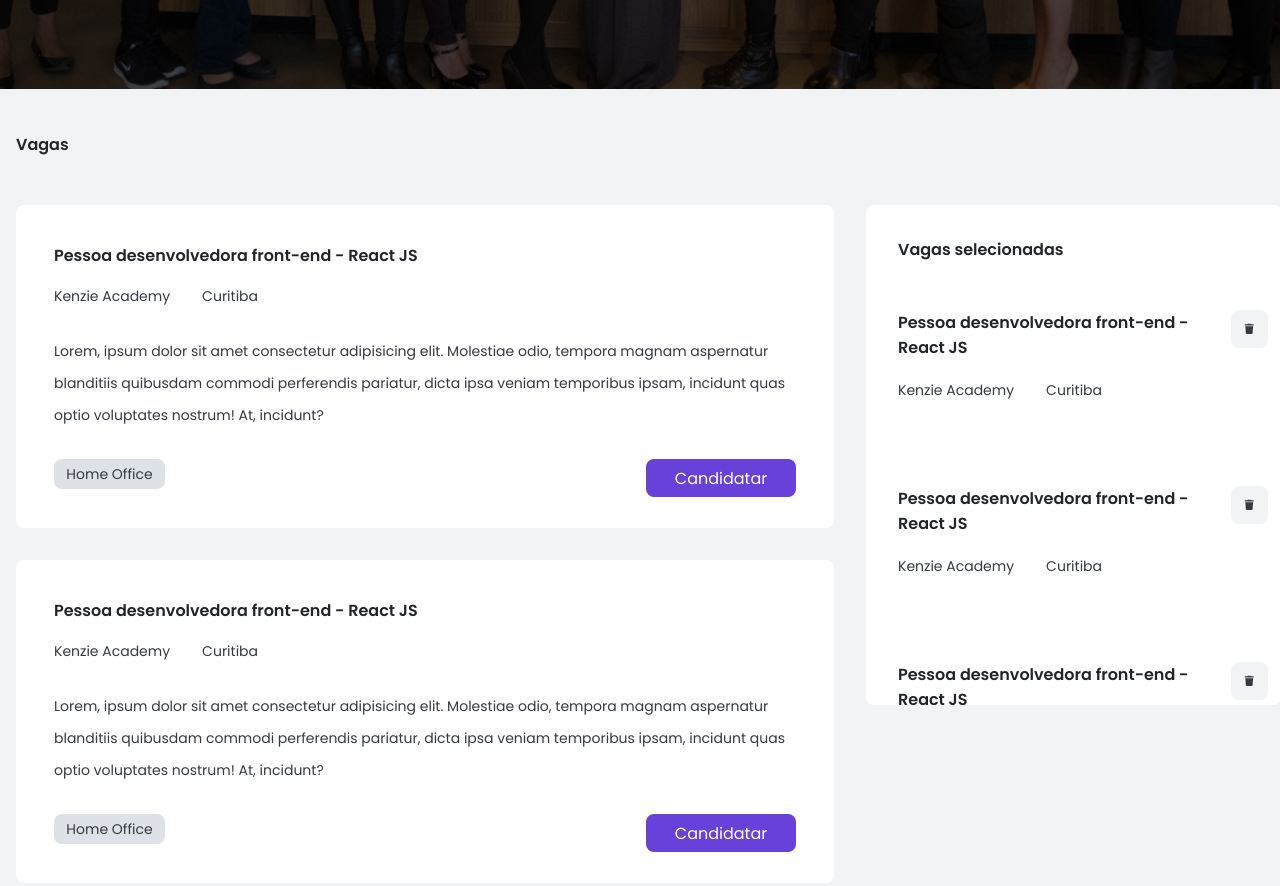
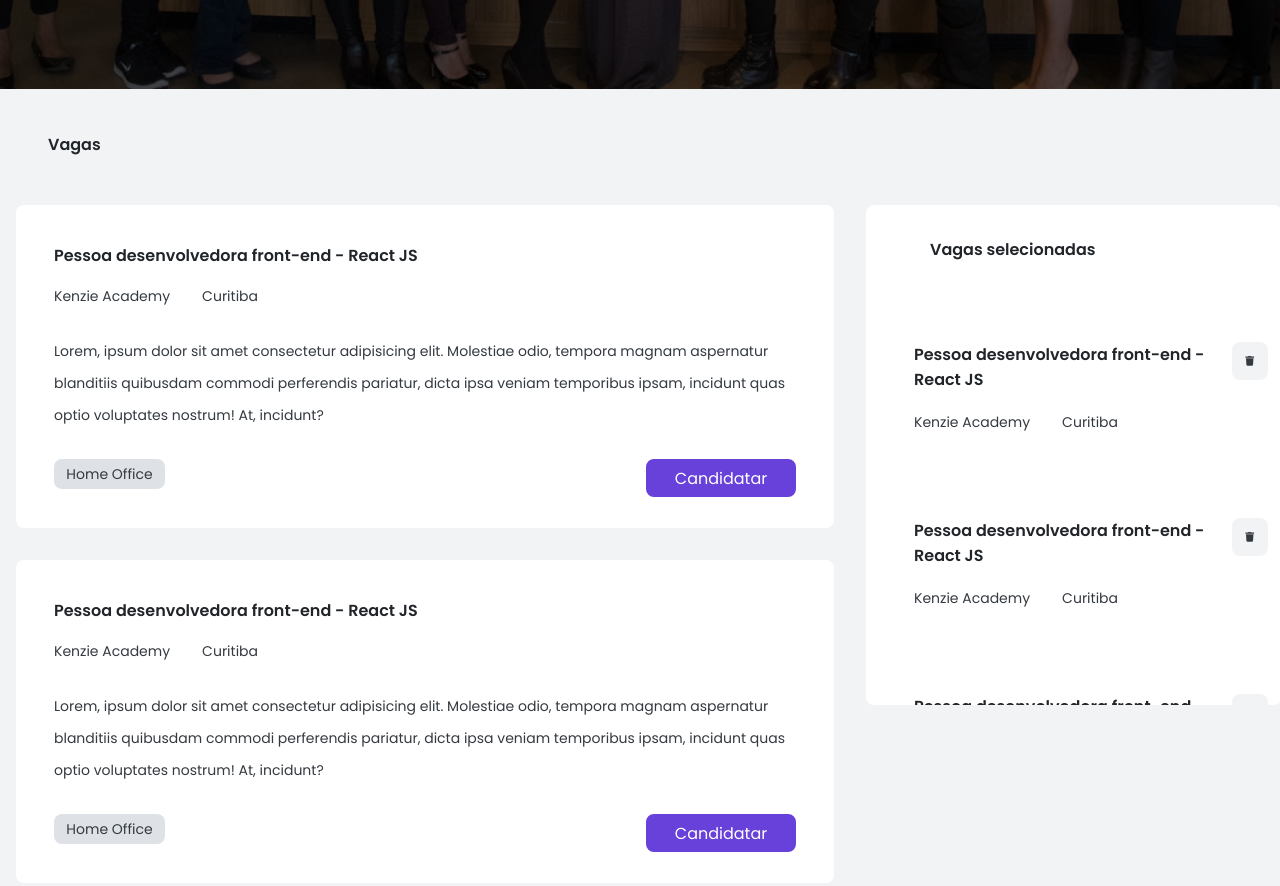
Before and after one commit to joaobuga35/Web-woman, a plain HTML site: page index.html in a window 1280 px wide. Shown: the part 700-1586 px from the top of the page. Drawn offline with Linux system fonts and the light colour scheme.

Commit message:
Adjustments buttons and hovers

```diff
--- a/styles/buttons.css
+++ b/styles/buttons.css
@@ -50,3 +50,8 @@
     background-color: var(--color-grey-3);
     border: 2px solid var(--color-grey-2);
 }
+
+.btn-trash img {
+    height: 100%;
+    width: 100%;
+}
--- a/styles/listAndCardsSelected.css
+++ b/styles/listAndCardsSelected.css
@@ -26,6 +26,11 @@
     width: 100%;
     height: 10rem;
     margin-bottom: 1rem;
+    border-radius: var(--radius-1);
+}
+
+.card-selected:hover{
+    background-color: var(--color-grey-5);
 }
 
 .div-btn-trash {
--- a/styles/media.css
+++ b/styles/media.css
@@ -24,6 +24,9 @@
         margin-bottom: 3.75rem;
     }
 
+    .title-vacancies {
+        margin-left: 2rem;
+    }
     .card-vacancies{
         width: 51.125rem;
         height: 20.188rem;
@@ -53,6 +56,12 @@
         margin-top: 7.25rem;
     }
 
+    .card-selected {
+        padding-top: 2rem;
+        padding-bottom: 2rem;
+        padding-left: 1rem;
+    }
+
     .btn-trash {
         width: 2.5rem;
     }
```
